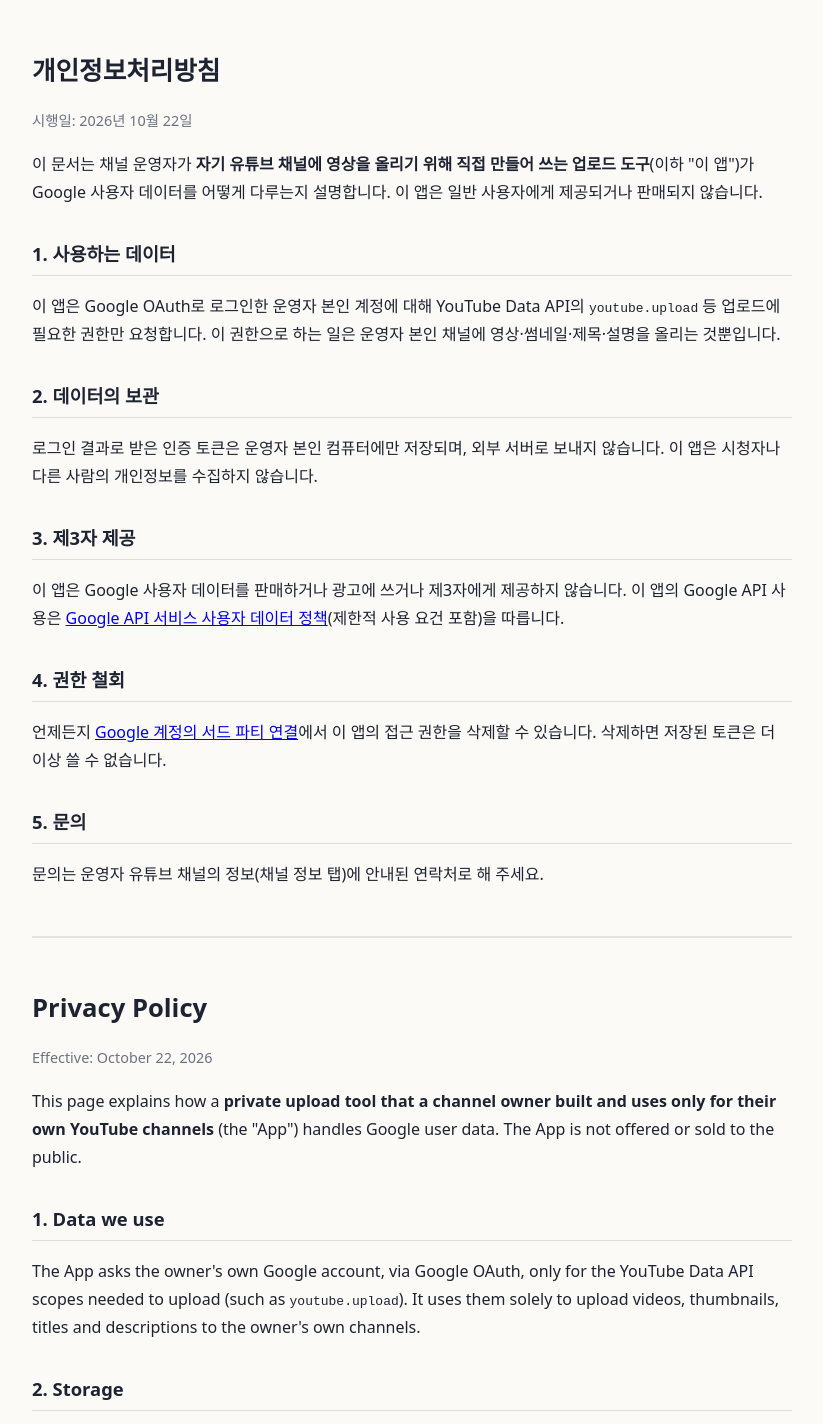
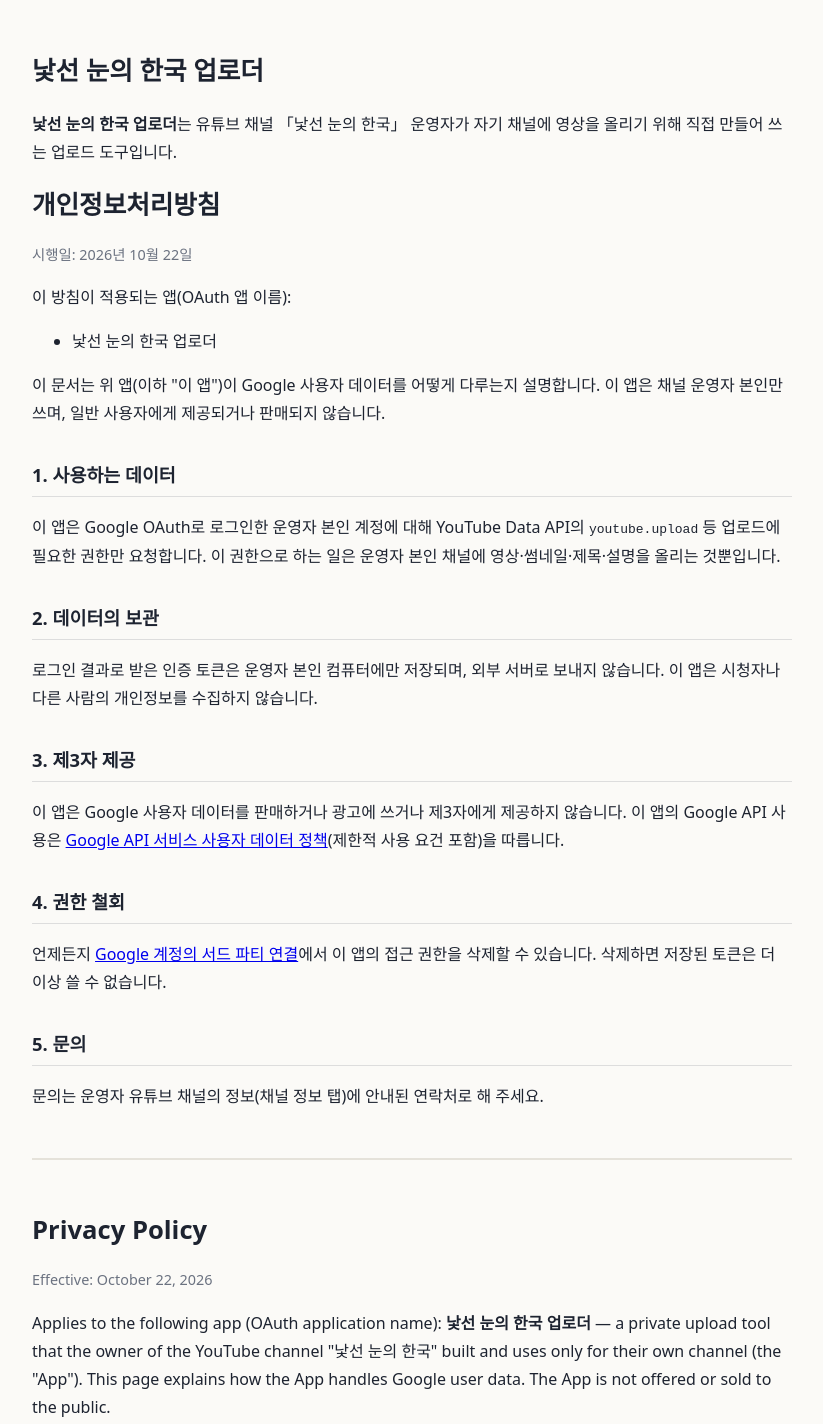
Before and after one commit to 12jaeho/privacy, a plain HTML site: page index.html in a window 1280 px wide. Shown: the top 1424 px of the page, without its empty margins (228-1051 px from the left). Drawn offline with Linux system fonts and the light colour scheme.

Commit message:
Show OAuth app name on the privacy page
Co-Authored-By: Claude Opus 5.5 <noreply@anthropic.com>

```diff
--- a/index.html
+++ b/index.html
@@ -3,7 +3,7 @@
 <head>
 <meta charset="utf-8">
 <meta name="viewport" content="width=device-width, initial-scale=1">
-<title>개인정보처리방침 · Privacy Policy</title>
+<title>낯선 눈의 한국 업로더 — 개인정보처리방침 · Privacy Policy</title>
 <style>
   :root { color-scheme: light dark; }
   body { max-width: 760px; margin: 0 auto; padding: 32px 20px 64px; font-family: "Pretendard", "Apple SD Gothic Neo", "Malgun Gothic", system-ui, sans-serif;
@@ -16,10 +16,18 @@
 </style>
 </head>
 <body>
+<h1>낯선 눈의 한국 업로더</h1>
+<p><strong>낯선 눈의 한국 업로더</strong>는 유튜브 채널 「낯선 눈의 한국」 운영자가 자기 채널에 영상을 올리기 위해 직접 만들어 쓰는 업로드 도구입니다.</p>
+
 <h1>개인정보처리방침</h1>
 <p class="date">시행일: 2026년 10월 22일</p>
 
-<p>이 문서는 채널 운영자가 <strong>자기 유튜브 채널에 영상을 올리기 위해 직접 만들어 쓰는 업로드 도구</strong>(이하 "이 앱")가 Google 사용자 데이터를 어떻게 다루는지 설명합니다. 이 앱은 일반 사용자에게 제공되거나 판매되지 않습니다.</p>
+<p>이 방침이 적용되는 앱(OAuth 앱 이름):</p>
+<ul>
+  <li>낯선 눈의 한국 업로더</li>
+</ul>
+
+<p>이 문서는 위 앱(이하 "이 앱")이 Google 사용자 데이터를 어떻게 다루는지 설명합니다. 이 앱은 채널 운영자 본인만 쓰며, 일반 사용자에게 제공되거나 판매되지 않습니다.</p>
 
 <h2>1. 사용하는 데이터</h2>
 <p>이 앱은 Google OAuth로 로그인한 운영자 본인 계정에 대해 YouTube Data API의 <code>youtube.upload</code> 등 업로드에 필요한 권한만 요청합니다. 이 권한으로 하는 일은 운영자 본인 채널에 영상·썸네일·제목·설명을 올리는 것뿐입니다.</p>
@@ -41,7 +49,7 @@
 <h1>Privacy Policy</h1>
 <p class="date">Effective: October 22, 2026</p>
 
-<p>This page explains how a <strong>private upload tool that a channel owner built and uses only for their own YouTube channels</strong> (the "App") handles Google user data. The App is not offered or sold to the public.</p>
+<p>Applies to the following app (OAuth application name): <strong>낯선 눈의 한국 업로더</strong> — a private upload tool that the owner of the YouTube channel "낯선 눈의 한국" built and uses only for their own channel (the "App"). This page explains how the App handles Google user data. The App is not offered or sold to the public.</p>
 
 <h2>1. Data we use</h2>
 <p>The App asks the owner's own Google account, via Google OAuth, only for the YouTube Data API scopes needed to upload (such as <code>youtube.upload</code>). It uses them solely to upload videos, thumbnails, titles and descriptions to the owner's own channels.</p>
```
